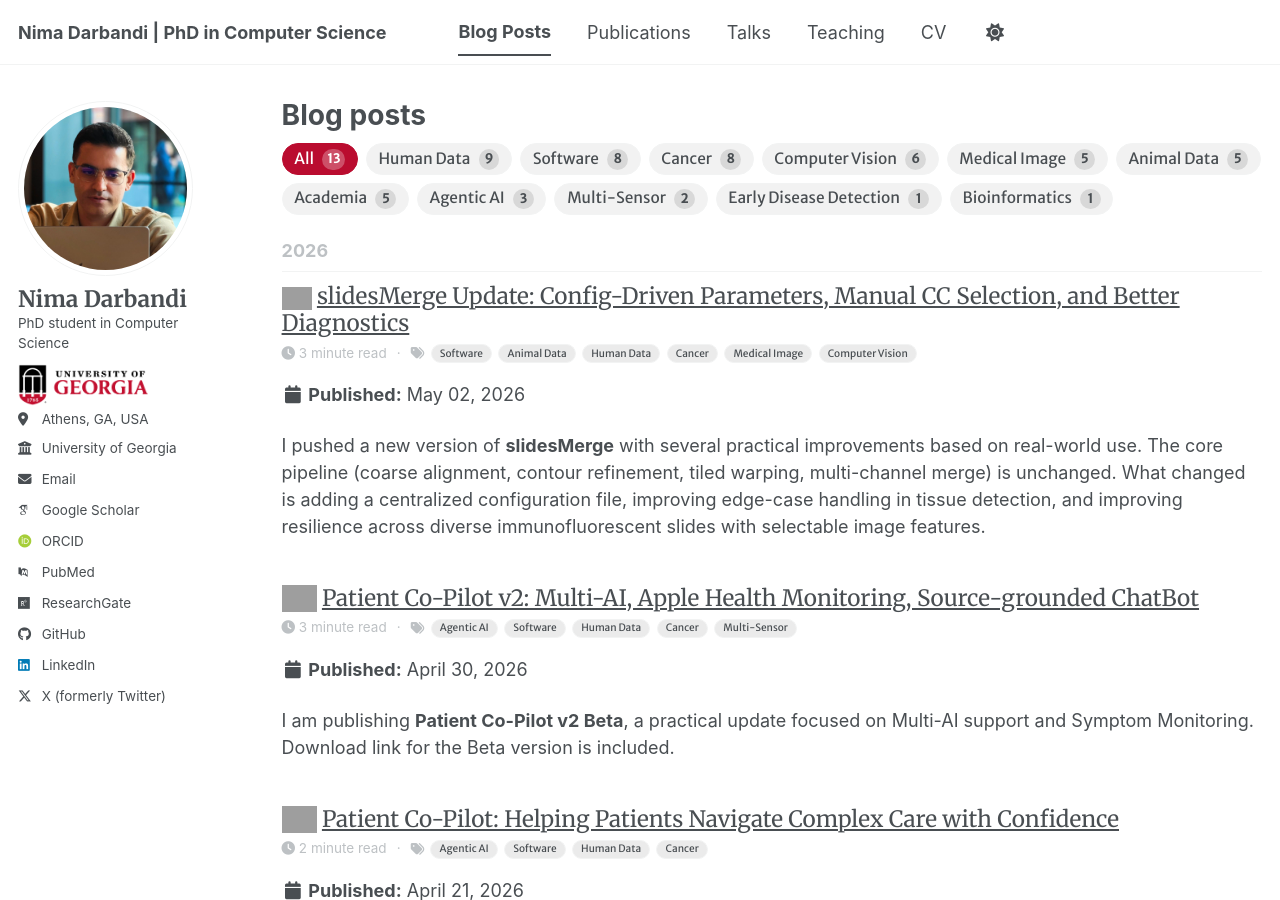
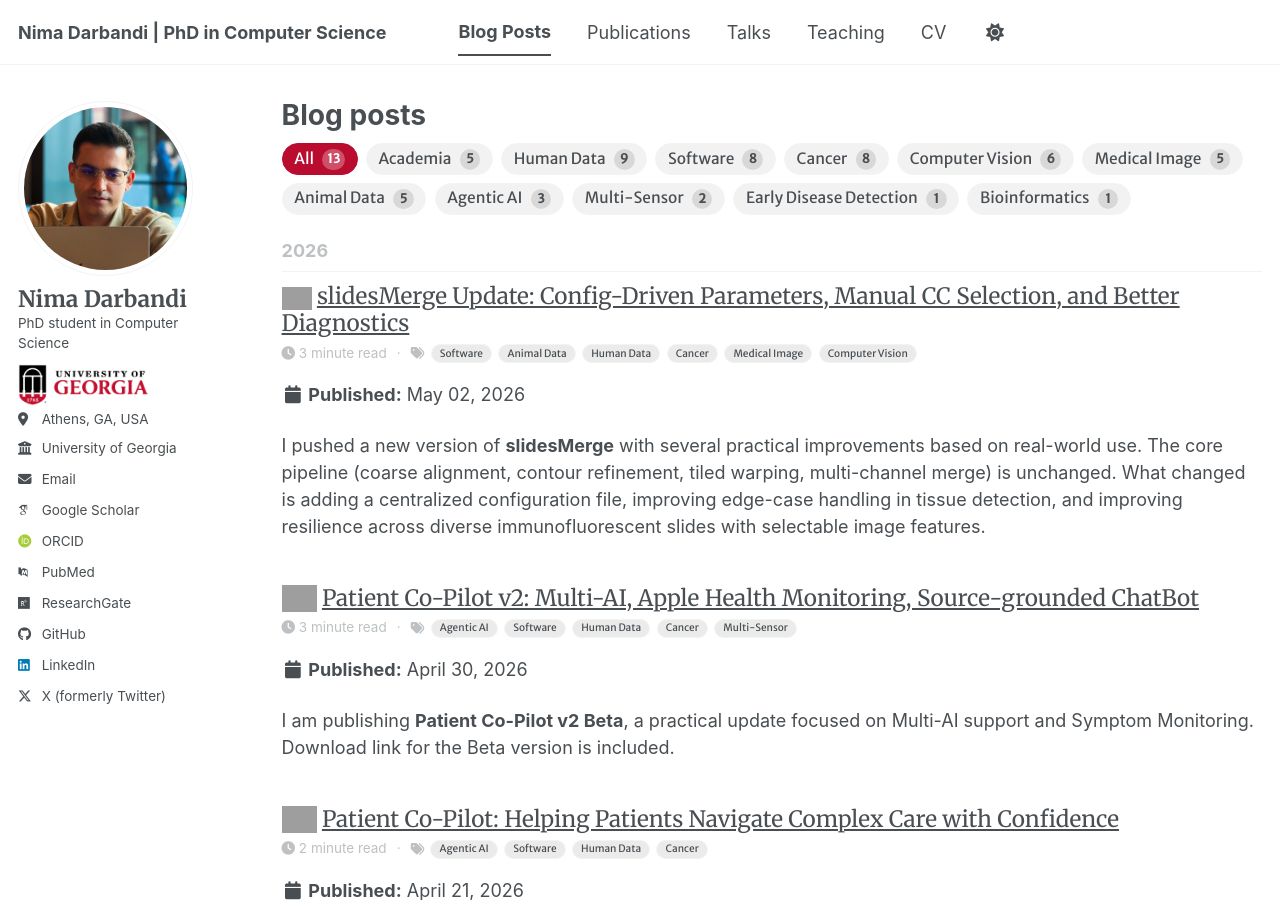
Before and after one commit to nimadarbandi/nimadarbandi.github.io, a Jekyll site: the page built from _pages/year-archive.html, in a window 1280 px wide and 900 px high. Built offline with Jekyll 4.4.1, drawn with Linux system fonts in a browser that asks for light colours; some web fonts are replaced; a script bundle is joined from its source files by our own code; library files that are not in the unit come from our copies; grey boxes are pictures that could not be loaded.

Commit message:
sported bafges-academia first

```diff
--- a/_pages/year-archive.html
+++ b/_pages/year-archive.html
@@ -92,13 +92,20 @@
 
 <div id="post-skill-filter" class="post-skill-filter" aria-label="Filter posts by skill">
   <button type="button" data-skill="all" class="is-active" aria-pressed="true">All <span class="filter-count">{{ site.posts | size }}</span></button>
+  {% assign academia_count = 0 %}
+  {% for post in site.posts %}
+    {% if post.skills contains "Academia" %}
+      {% assign academia_count = academia_count | plus: 1 %}
+    {% endif %}
+  {% endfor %}
+  <button type="button" data-skill="academia" aria-pressed="false">Academia <span class="filter-count">{{ academia_count }}</span></button>
   {% for entry in sorted_skill_entries %}
     {% assign entry_trim = entry | strip %}
     {% if entry_trim != "" %}
       {% assign entry_parts = entry_trim | split: "|||" %}
       {% assign skill_count = entry_parts[0] | plus: 0 %}
       {% assign skill_trim = entry_parts[1] %}
-      {% if skill_trim != "" %}
+      {% if skill_trim != "" and skill_trim != "Academia" %}
         <button type="button" data-skill="{{ skill_trim | slugify }}" aria-pressed="false">{{ skill_trim }} <span class="filter-count">{{ skill_count }}</span></button>
       {% endif %}
     {% endif %}
```
